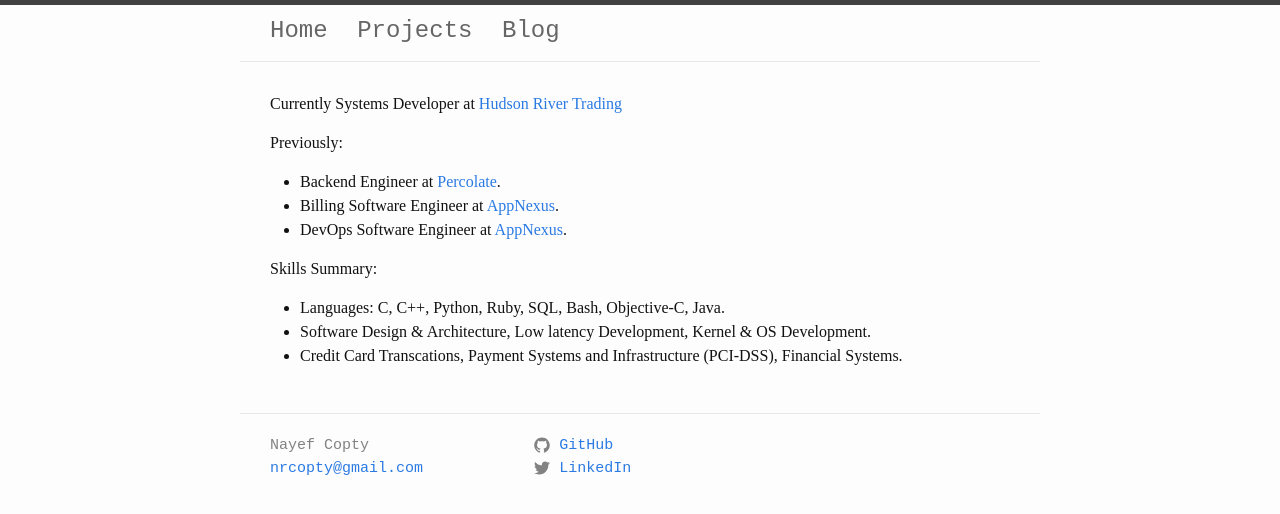
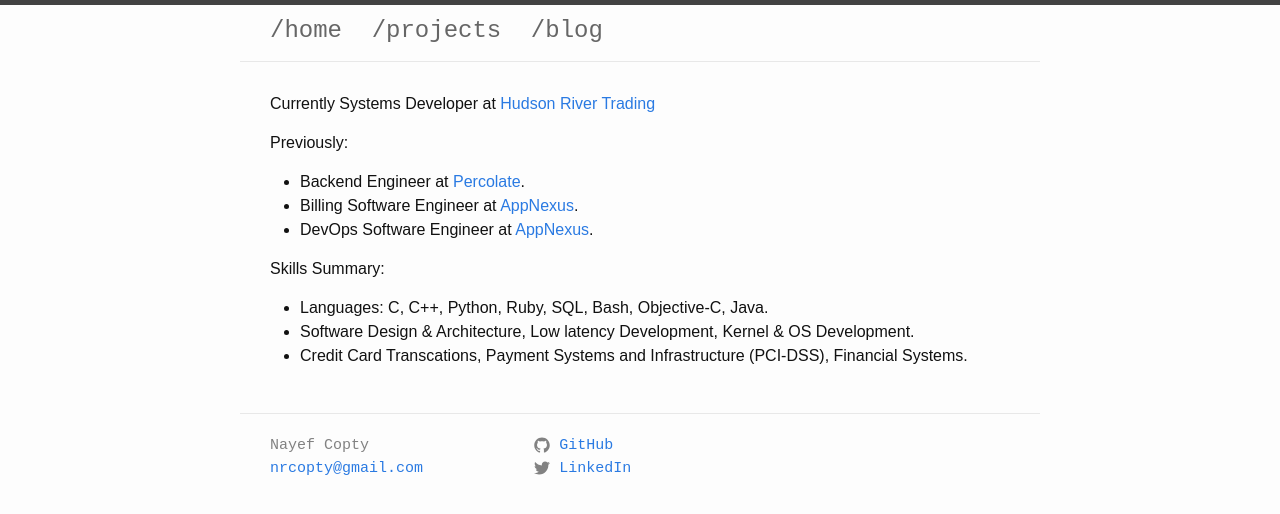
Before and after one commit to nayefc/nayefc.github.com, a Jekyll site: the page built from index.md, in a window 1280 px wide. Shown: the top 514 px of the page. Built offline with Jekyll 4.4.1, drawn with Linux system fonts in a browser that asks for light colours.

Commit message:
Update font and navbar.

```diff
--- a/_config.yml
+++ b/_config.yml
@@ -10,9 +10,9 @@
 markdown: kramdown
 
 navigation:
-  - title: Home
+  - title: /home
     url: /
-  - title: Projects
+  - title: /projects
     url: /projects/
-  - title: Blog
+  - title: /blog
     url: /blog/
--- a/css/main.scss
+++ b/css/main.scss
@@ -6,7 +6,7 @@
 
 
 // Our variables
-$base-font-family: serif;
+$base-font-family: sans-serif;
 $base-font-size:   16px;
 $small-font-size:  $base-font-size * 0.875;
 $base-line-height: 1.5;
```
